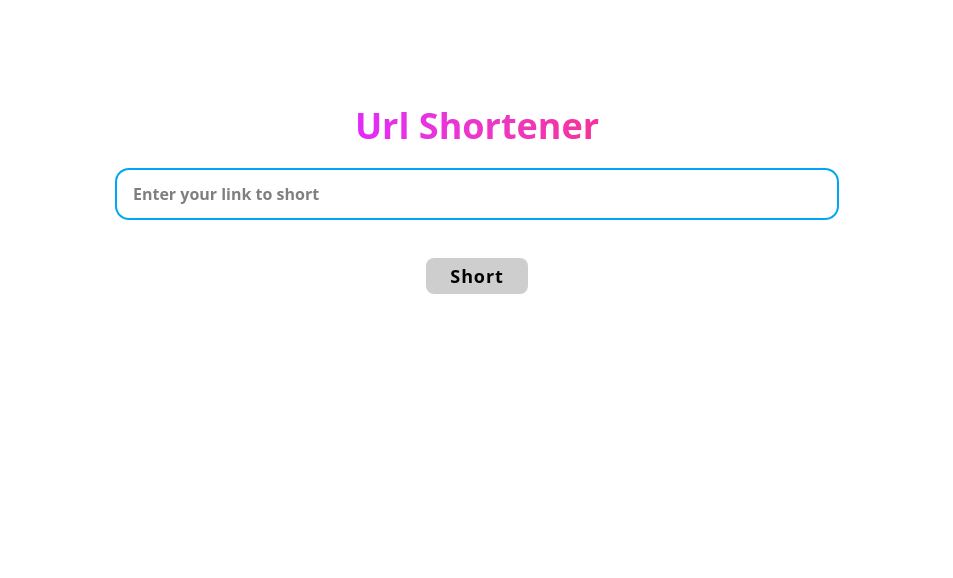
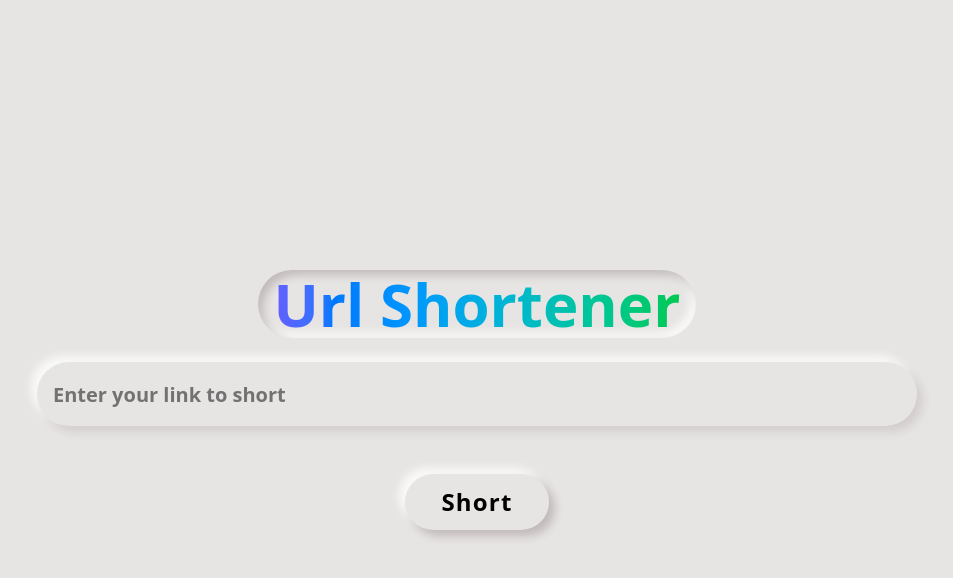
Before and after one commit to AmitSharma404/Auth, a React (Vite) app in the folder Client/: page / in a window 1280 px wide. Shown: the top 578 px of the page, without its empty margins (163-1116 px from the left). Built offline with nearby package versions, Linux system fonts and the light colour scheme.

Commit message:
middlewares

```diff
--- a/Client/src/Components/RedirectTorealUrl.jsx
+++ b/Client/src/Components/RedirectTorealUrl.jsx
@@ -16,7 +16,7 @@ export const RedirectTorealUrl = () => {
     })
     return (
         <div className="flex min-h-100 w-full items-center justify-center">
-            <h1 className="bg-teal-300 text-3xl text-neutral-950 px-6 py-2 rounded-sm font-bold">Redirecting...</h1>
+            <h1 className="bg-teal-300 text-3xl text-white px-6 py-2 rounded-full font-bold">Redirecting...</h1>
         </div>
     )
 };
--- a/Client/src/Components/ShortUrl.jsx
+++ b/Client/src/Components/ShortUrl.jsx
@@ -5,7 +5,6 @@ const ShortUrl = () => {
 
     const [input,setInput] = useState('');
     const [link,setLink] = useState('');
-
     const [warning,setWarning] = useState('');
 
     const handleChange = (e) => {
@@ -16,8 +15,8 @@ const ShortUrl = () => {
         const response = await api.post('/',{
             longUrl:input
         })
-
         // setInput('');
+        // console.log(response.data);
         setLink(response.data.shortUrl);
         setWarning(response.data.message);
     }
@@ -27,30 +26,31 @@ const ShortUrl = () => {
         await navigator.clipboard.readText();
     }
 
-
   return (
-    <div className='flex flex-col space-y-10 items-center justify-center'>
+    <div className='flex flex-col space-y-12 items-center justify-center'>
         <div>
-            <input type="text" className='h-12 w-180 ring-2 ring-sky-500 rounded-xl outline-none px-4 py-1 font-semibold' placeholder='Enter your link to short'
+            <input type="text" className='h-16 sm:w-120 md:w-220 text-xl rounded-[90px] squircle outline-none px-4 py-1 font-semibold shadow-[6px_6px_10px_hsla(0,50%,10%,0.1),-6px_-6px_10px_hsla(100,100%,100%,0.8)] focus:neumorphism' placeholder='Enter your link to short'
             onChange={handleChange} value={input} required />
         </div>
         <div>
             <button
             onClick={sendUrl}
-            className='px-6 py-1 tracking-wider rounded-lg text-lg font-semibold bg-neutral-950/20 active:bg-neutral-950/10 cursor-pointer'>
+            className='px-9 py-3 tracking-wider text-2xl font-bold  active:bg-neutral-950/10 cursor-pointer text-black rounded-[50px] shadow-[6px_6px_10px_hsla(0,50%,10%,0.2),-6px_-6px_10px_hsla(100,100%,100%,0.8)]
+            hover:neumorphism squircle'>
                 Short
             </button>
         </div>
-        {!link ? <></> : <div className='flex space-x-10 items-center flex-col gap-4'>
-            <a className='shadow-md px-4 py-1 text-lg rounded-md' href={link}>{link}</a>
+        {!link ? <></> : <div className='flex flex-col items-center gap-4 justify-center'>
+            <a className='neumorphism px-10 py-1 text-lg rounded-md text-sky-500 underline underline-offset-4 font-semibold' href={link}>{link}</a>
             <button
             onClick={copyLink}
-            className='px-6 py-1 tracking-wider rounded-lg text-lg font-semibold bg-neutral-950/20 active:bg-neutral-950/10 cursor-pointer'>
+            className='px-6 py-1 tracking-wider rounded-lg text-lg font-semibold 0 active:bg-neutral-950/10 cursor-pointer neumorphism'>
                 copy
             </button> <br />
-            <div className={`${warning === 'Your short url is created' ? 'bg-green-400':'bg-red-500'} rounded-md shadow-lg px-10 py-2 text-white bottom-10 absolute newtoast`}>
-                <p>{warning}</p>
+            <div className={`${warning === 'Your short url is created' ? 'bg-linear-to-b from-green-400 to-green-600':'bg-linear-to-b from-red-400 to-red-600'} rounded-md px-10 py-2 text-white bottom-10 absolute newtoast shadow-md`}>
+                <p className='text-lg font-semibold'>{warning}</p>
             </div>
+
         </div>}
     </div>
   )
--- a/Client/src/Pages/Home.jsx
+++ b/Client/src/Pages/Home.jsx
@@ -2,8 +2,10 @@ import ShortUrl from "../Components/ShortUrl"
 
 export const Home = () => {
     return (
-        <div className="min-h-100 w-full flex justify-center items-center flex-col space-y-6">
-          <h1 className="font-extrabold text-4xl text-transparent bg-clip-text bg-linear-to-r from-fuchsia-500 to-pink-500">Url Shortener</h1>
+        <div className="min-h-screen w-full flex justify-center items-center flex-col space-y-6 bg-linear-to-lt from-green-500 to-lime-400 bg-stone-200">
+          <div className="neumorphism px-4 py-1 rounded-[40px] squircle">
+            <h1 className="font-extrabold text-4xl sm:text-6xl text-transparent bg-clip-text bg-linear-to-r/decreasing from-indigo-500 to-green-500">Url Shortener</h1>
+          </div>
             <ShortUrl/>
          </div>
     )
--- a/Client/src/index.css
+++ b/Client/src/index.css
@@ -14,3 +14,11 @@
         opacity: 1;
     }
 }
+
+@utility neumorphism {
+    @apply shadow-[5px_5px_10px_hsla(0,50%,10%,0.2)_inset,-5px_-5px_10px_hsla(100,100%,100%,0.8)_inset];
+}
+
+@utility squircle {
+    corner-shape:squircle;
+}
```
